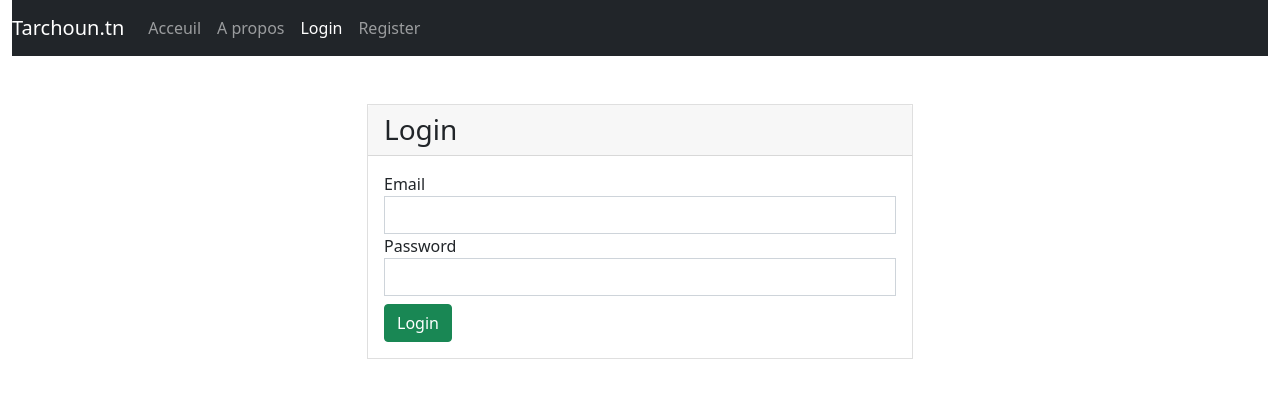
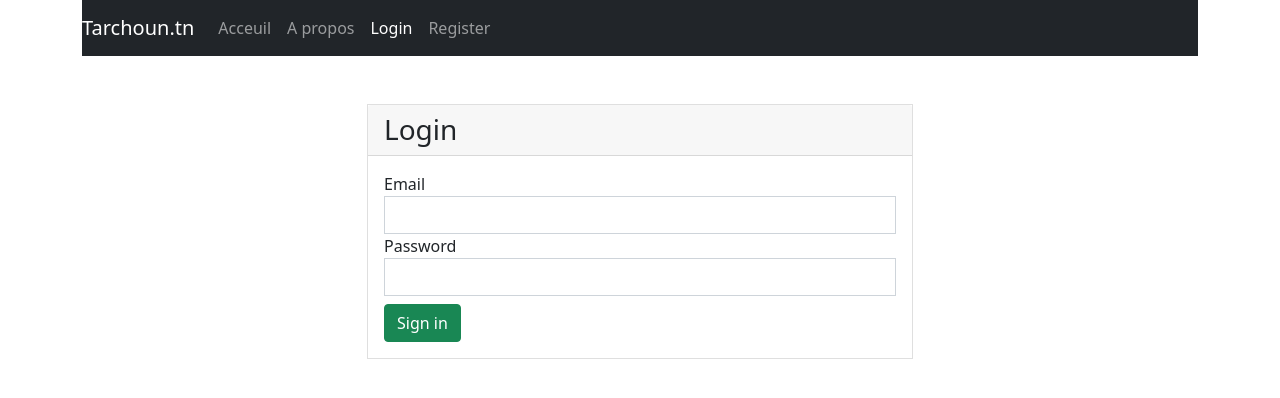
Before and after one commit to med-amine89/loginregister-Authservice-angular, an Angular app: page /login in a window 1280 px wide. Shown: the top 398 px of the page. Built offline with nearby package versions, Linux system fonts and the light colour scheme.

Commit message:
loginregisterAuthservice

```diff
--- a/src/app/app.component.html
+++ b/src/app/app.component.html
@@ -1,4 +1,4 @@
-<div class="container-fluid">
+<div class="container">
 <nav class="navbar navbar-expand-lg navbar-dark bg-dark">
   <a href="#" class="navbar-brand">Tarchoun.tn</a>
   <button type="button" class="navbar-toggler" data-toggle="collapse" data-target="#navbarCollapse">
@@ -13,9 +13,10 @@
           <a class="nav-link">A propos</a>
         </li>
       </ul>
-      <ul class="navbar-nav ml-5">
-          <a href="#" class="nav-link" routerLink="/login" routerLinkActive="active">Login</a>
-          <a href="#" class="nav-link" routerLink="/register" routerLinkActive="active">Register</a>
+
+      <ul class="navbar-nav">
+        <a href="#" class="nav-link" routerLink="/login" routerLinkActive="active">Login</a>
+        <a href="#" class="nav-link" routerLink="/register" routerLinkActive="active">Register</a>
 
       </ul>
   </div>
--- a/src/app/auth.service.ts
+++ b/src/app/auth.service.ts
@@ -22,9 +22,9 @@ export class AuthService {
 
   authUser(user: any){
     let UserArray = [];
-    if(localStorage.getItem('Users')){
-      UserArray = JSON.parse(localStorage.getItem('Usres'));
+    if(localStorage.getItem('Users')) {
+      UserArray = JSON.parse(localStorage.getItem('Users'));
     }
-    return UserArray.find(p => p.userName === user.userName && p.password === user.password);
+    return UserArray.find(p => p.email === user.email && p.password === user.password);
   }
 }
--- a/src/app/login/login.component.html
+++ b/src/app/login/login.component.html
@@ -20,7 +20,8 @@
                         'is-valid': submited && !registrationForm.get('password').errors}" type="password"
                             class="form-control rounded-0" formControlName="password">
                     </div>
-                    <button type="submit" class="btn btn-success float-right mt-2">Login</button>
+                    <button type="submit" class="btn btn-success float-right mt-2">Sign in</button>
+
                 </form>
 
             </div>
--- a/src/app/login/login.component.ts
+++ b/src/app/login/login.component.ts
@@ -8,13 +8,12 @@ import { AuthService } from '../auth.service';
   styleUrls: ['./login.component.css']
 })
 export class LoginComponent implements OnInit {
-  alertify;
+  user;
   registrationForm: FormGroup;
   registration: any;
   submited: boolean = false;
 
-  constructor(private authService: AuthService,
-    ) { }
+  constructor(private authService: AuthService) { }
 
   ngOnInit(): void {
 
@@ -31,7 +30,6 @@ export class LoginComponent implements OnInit {
       return;
     }
     const user = this.authService.authUser(this.registrationForm.value);
-
   }
 
 }
```
